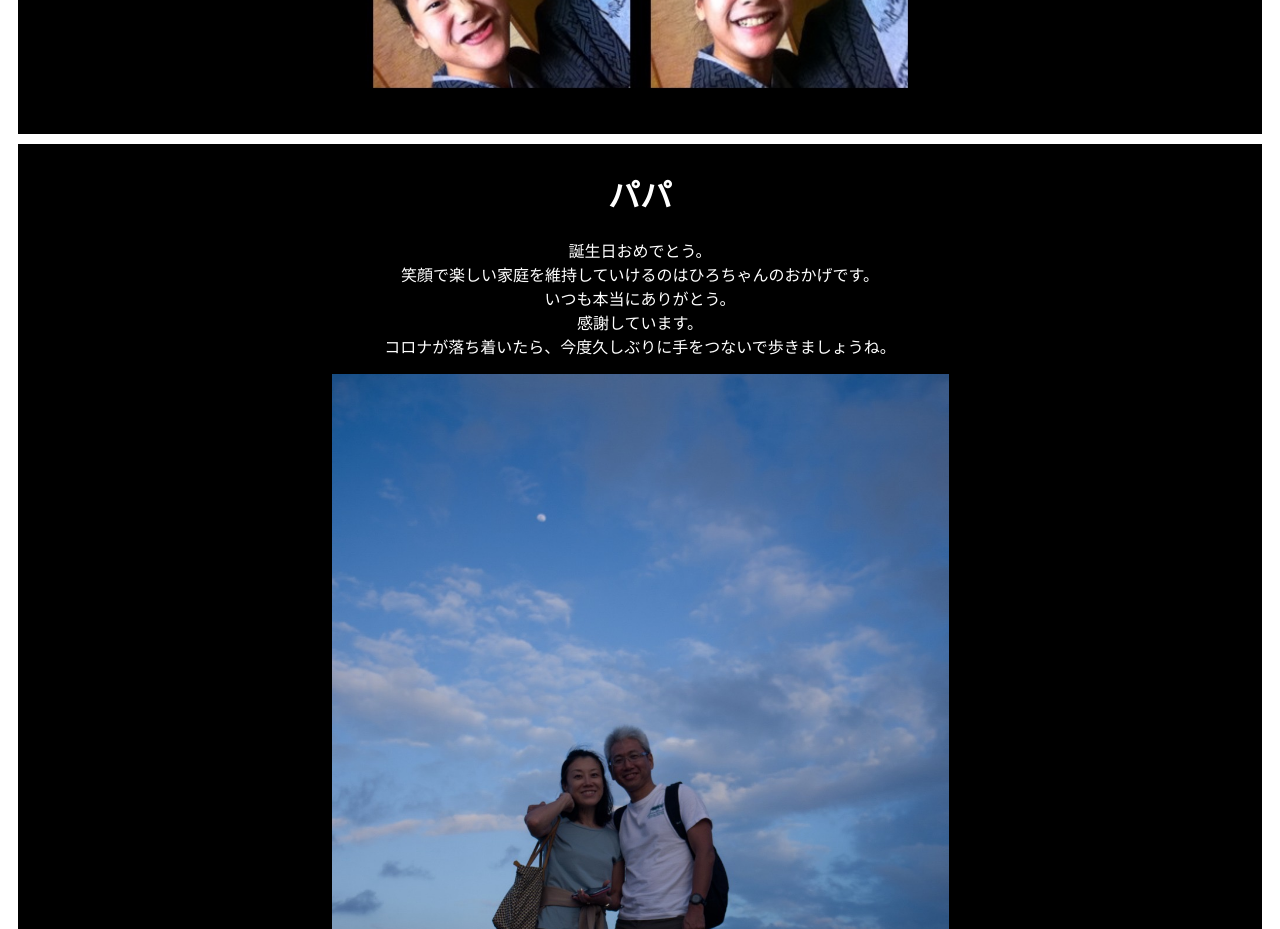
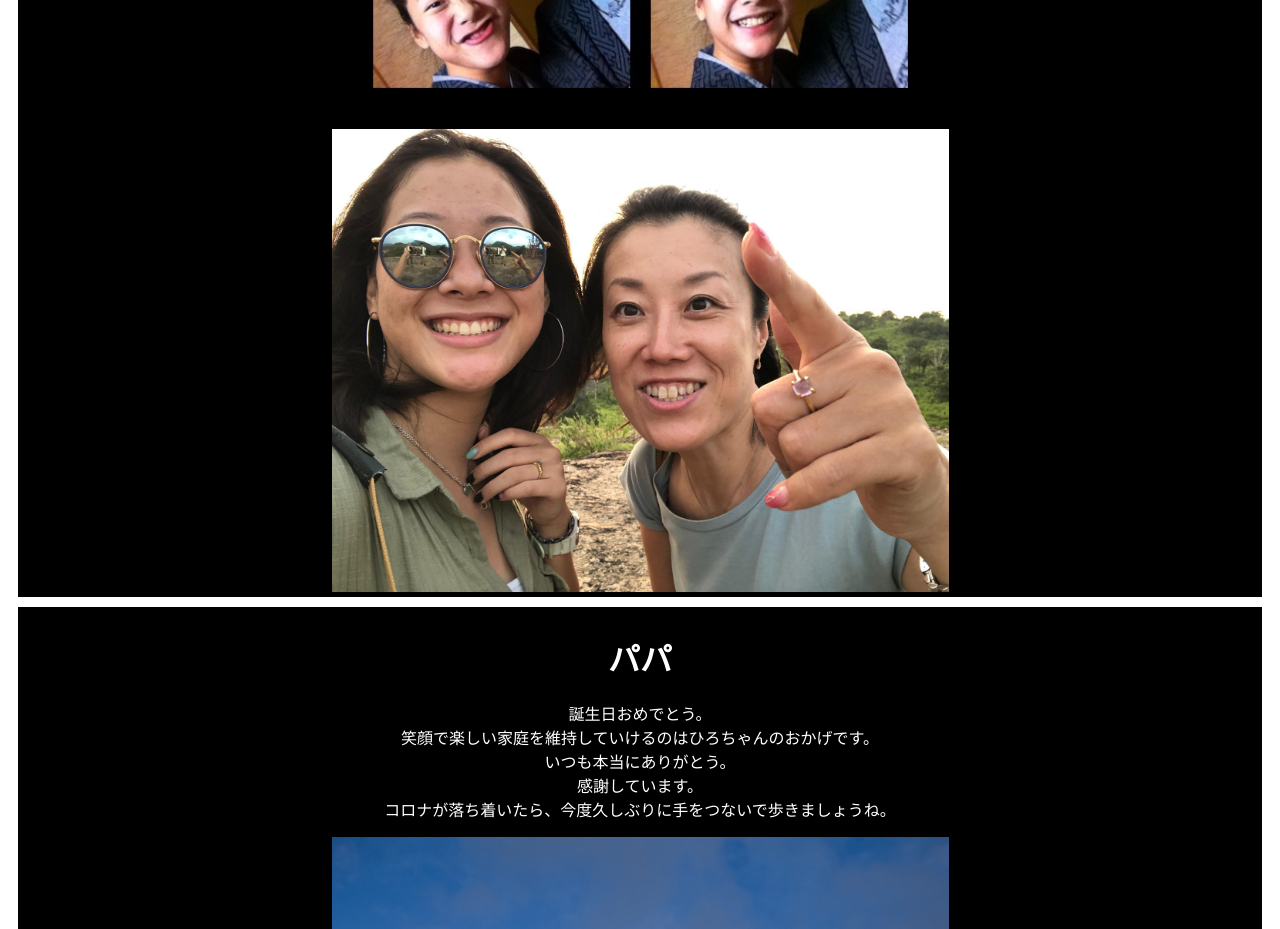
Before and after one commit to RKkanz/RKkanz.github.io, a plain HTML site: page index.html in a window 1280 px wide. Shown: the part 3100-4029 px from the top of the page. Drawn offline with Linux system fonts and the light colour scheme.

Commit message:
Update index.html

```diff
--- a/index.html
+++ b/index.html
@@ -60,6 +60,7 @@
       <br>はなより
       <br>PS: ままに手紙送ったから届いたら教えてね♡</p>
     <img src="hana_mum.jpg" alt="hana" width="600" height="600">
+    <img src="hana_mum2.jpg" alt="hana2" width="1600" height="1202">
   </div>
 
   <div class="sick">
```
